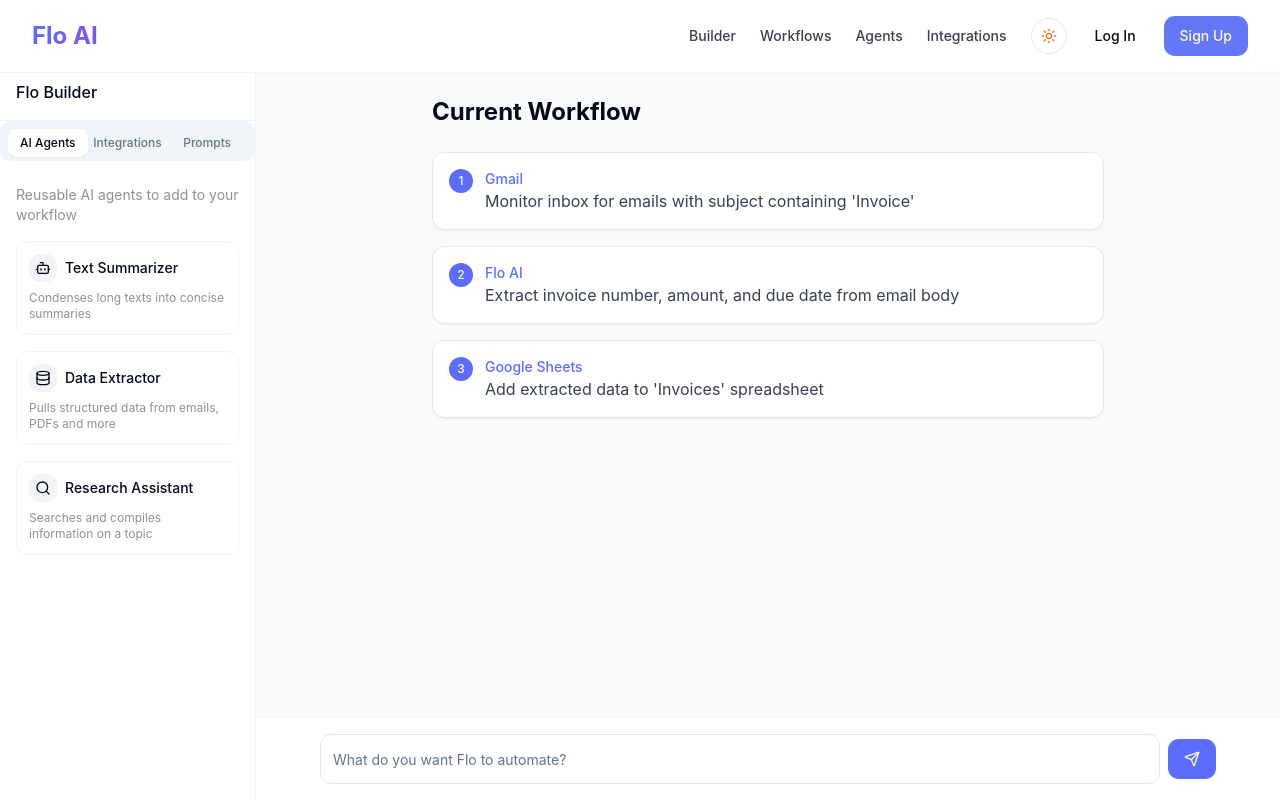
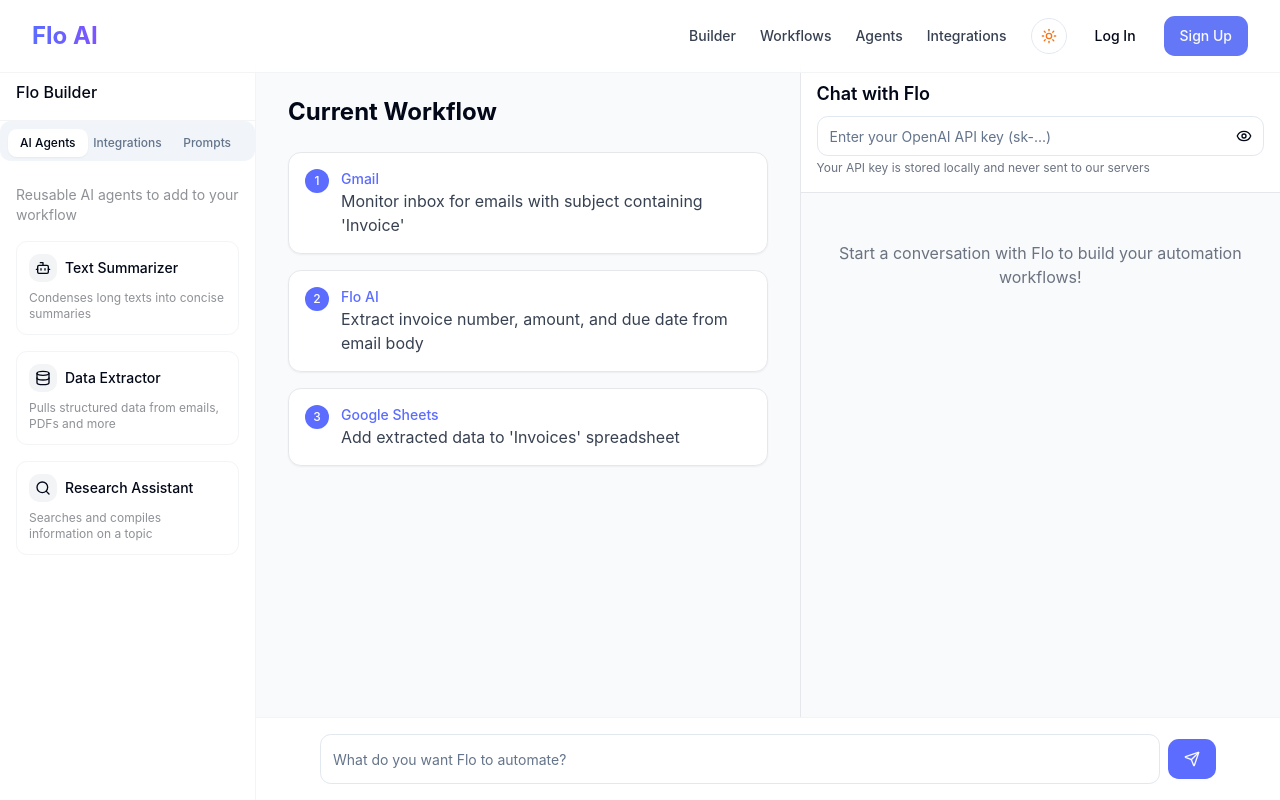
Before and after one commit to muditchopra20/float-automation-hub, a React (Vite) app: page /builder in a window 1280 px wide. Built offline with nearby package versions, Linux system fonts and the light colour scheme.

Commit message:
Feat: Implement functional builder chat
Integrate a conversational AI into the builder chat, enabling it to respond to user prompts and provide workflow suggestions.

```diff
--- /dev/null
+++ b/src/components/builder/api-key-input.tsx
@@ -0,0 +1,69 @@
+
+import React, { useState } from 'react';
+import { Button } from "@/components/ui/button";
+import { Input } from "@/components/ui/input";
+import { Eye, EyeOff, Key } from 'lucide-react';
+
+interface ApiKeyInputProps {
+  apiKey: string;
+  onApiKeyChange: (key: string) => void;
+}
+
+export const ApiKeyInput: React.FC<ApiKeyInputProps> = ({ apiKey, onApiKeyChange }) => {
+  const [showKey, setShowKey] = useState(false);
+  const [isEditing, setIsEditing] = useState(!apiKey);
+
+  if (!isEditing && apiKey) {
+    return (
+      <div className="flex items-center gap-2 mt-2">
+        <Key className="h-4 w-4 text-green-500" />
+        <span className="text-sm text-green-600 dark:text-green-400">API Key configured</span>
+        <Button
+          variant="ghost"
+          size="sm"
+          onClick={() => setIsEditing(true)}
+          className="text-xs"
+        >
+          Change
+        </Button>
+      </div>
+    );
+  }
+
+  return (
+    <div className="mt-2">
+      <div className="flex gap-2">
+        <div className="relative flex-1">
+          <Input
+            type={showKey ? "text" : "password"}
+            placeholder="Enter your OpenAI API key (sk-...)"
+            value={apiKey}
+            onChange={(e) => onApiKeyChange(e.target.value)}
+            className="pr-10 text-sm"
+          />
+          <Button
+            type="button"
+            variant="ghost"
+            size="sm"
+            className="absolute right-0 top-0 h-full px-3"
+            onClick={() => setShowKey(!showKey)}
+          >
+            {showKey ? <EyeOff className="h-4 w-4" /> : <Eye className="h-4 w-4" />}
+          </Button>
+        </div>
+        {apiKey && (
+          <Button
+            size="sm"
+            onClick={() => setIsEditing(false)}
+            className="bg-urban-blue hover:bg-urban-blue/90"
+          >
+            Save
+          </Button>
+        )}
+      </div>
+      <p className="text-xs text-gray-500 dark:text-gray-400 mt-1">
+        Your API key is stored locally and never sent to our servers
+      </p>
+    </div>
+  );
+};
--- /dev/null
+++ b/src/components/builder/chat-message.tsx
@@ -0,0 +1,45 @@
+
+import React from 'react';
+import { Bot, User } from 'lucide-react';
+
+interface ChatMessageProps {
+  message: {
+    id: string;
+    role: 'user' | 'assistant';
+    content: string;
+    timestamp: Date;
+  };
+}
+
+export const ChatMessage: React.FC<ChatMessageProps> = ({ message }) => {
+  const isUser = message.role === 'user';
+
+  return (
+    <div className={`flex gap-3 ${isUser ? 'justify-end' : 'justify-start'}`}>
+      {!isUser && (
+        <div className="w-8 h-8 bg-urban-blue rounded-full flex items-center justify-center flex-shrink-0">
+          <Bot className="h-4 w-4 text-white" />
+        </div>
+      )}
+
+      <div className={`max-w-xs lg:max-w-md px-4 py-2 rounded-lg ${
+        isUser
+          ? 'bg-urban-blue text-white'
+          : 'bg-gray-100 dark:bg-gray-700 text-gray-900 dark:text-gray-100'
+      }`}>
+        <p className="text-sm whitespace-pre-wrap">{message.content}</p>
+        <p className={`text-xs mt-1 opacity-70 ${
+          isUser ? 'text-blue-100' : 'text-gray-500 dark:text-gray-400'
+        }`}>
+          {message.timestamp.toLocaleTimeString([], { hour: '2-digit', minute: '2-digit' })}
+        </p>
+      </div>
+
+      {isUser && (
+        <div className="w-8 h-8 bg-gray-300 dark:bg-gray-600 rounded-full flex items-center justify-center flex-shrink-0">
+          <User className="h-4 w-4 text-gray-600 dark:text-gray-300" />
+        </div>
+      )}
+    </div>
+  );
+};
--- a/src/pages/Builder.tsx
+++ b/src/pages/Builder.tsx
@@ -4,11 +4,21 @@ import { Navbar } from "@/components/layout/navbar";
 import { BuilderSidebar } from "@/components/builder/builder-sidebar";
 import { WorkflowCard } from "@/components/builder/workflow-card";
 import { ChatInput } from "@/components/builder/chat-input";
+import { ChatMessage } from "@/components/builder/chat-message";
+import { ApiKeyInput } from "@/components/builder/api-key-input";
+import { useToast } from "@/hooks/use-toast";
 
 interface WorkflowStep {
   step: number;
   app: string;
   action: string;
+}
+
+interface ChatMessage {
+  id: string;
+  role: 'user' | 'assistant';
+  content: string;
+  timestamp: Date;
 }
 
 const Builder = () => {
@@ -30,9 +40,87 @@ const Builder = () => {
     },
   ]);
 
-  const handleSendMessage = (message: string) => {
-    console.log("Message sent:", message);
-    // In a real app, you'd process this with AI and update the workflow
+  const [messages, setMessages] = useState<ChatMessage[]>([]);
+  const [isLoading, setIsLoading] = useState(false);
+  const [apiKey, setApiKey] = useState(localStorage.getItem('openai-api-key') || '');
+  const { toast } = useToast();
+
+  const handleSendMessage = async (message: string) => {
+    if (!apiKey) {
+      toast({
+        title: "API Key Required",
+        description: "Please enter your OpenAI API key to start chatting.",
+        variant: "destructive",
+      });
+      return;
+    }
+
+    const userMessage: ChatMessage = {
+      id: Date.now().toString(),
+      role: 'user',
+      content: message,
+      timestamp: new Date(),
+    };
+
+    setMessages(prev => [...prev, userMessage]);
+    setIsLoading(true);
+
+    try {
+      const response = await fetch('https://api.openai.com/v1/chat/completions', {
+        method: 'POST',
+        headers: {
+          'Content-Type': 'application/json',
+          'Authorization': `Bearer ${apiKey}`,
+        },
+        body: JSON.stringify({
+          model: 'gpt-4',
+          messages: [
+            {
+              role: 'system',
+              content: 'You are Flo, an AI assistant that helps users create workflow automations. You are knowledgeable about various apps, APIs, and automation tools. Help users design efficient workflows and provide specific, actionable advice about automation.'
+            },
+            ...messages.map(msg => ({
+              role: msg.role,
+              content: msg.content
+            })),
+            {
+              role: 'user',
+              content: message
+            }
+          ],
+          max_tokens: 1000,
+          temperature: 0.7,
+        }),
+      });
+
+      if (!response.ok) {
+        throw new Error(`API Error: ${response.status}`);
+      }
+
+      const data = await response.json();
+      const assistantMessage: ChatMessage = {
+        id: (Date.now() + 1).toString(),
+        role: 'assistant',
+        content: data.choices[0].message.content,
+        timestamp: new Date(),
+      };
+
+      setMessages(prev => [...prev, assistantMessage]);
+    } catch (error) {
+      console.error('Chat error:', error);
+      toast({
+        title: "Chat Error",
+        description: "Failed to get response. Please check your API key and try again.",
+        variant: "destructive",
+      });
+    } finally {
+      setIsLoading(false);
+    }
+  };
+
+  const handleApiKeyChange = (key: string) => {
+    setApiKey(key);
+    localStorage.setItem('openai-api-key', key);
   };
 
   return (
@@ -43,6 +131,8 @@ const Builder = () => {
           <BuilderSidebar />
         </div>
         <div className="flex-1 bg-gray-50 flex flex-col dark:bg-gray-900/90 transition-colors">
+          <div className="flex-1 flex flex-col md:flex-row overflow-hidden">
+            {/* Workflow Section */}
             <div className="flex-1 p-4 md:p-8 overflow-y-auto">
               <div className="max-w-2xl mx-auto">
                 <h1 className="text-2xl font-bold mb-6 dark:text-white">Current Workflow</h1>
@@ -56,6 +146,40 @@ const Builder = () => {
                 ))}
               </div>
             </div>
+
+            {/* Chat Section */}
+            <div className="flex-1 flex flex-col border-l border-gray-200 dark:border-gray-700">
+              <div className="p-4 border-b border-gray-200 dark:border-gray-700 bg-white dark:bg-gray-800">
+                <h2 className="text-lg font-semibold dark:text-white">Chat with Flo</h2>
+                <ApiKeyInput apiKey={apiKey} onApiKeyChange={handleApiKeyChange} />
+              </div>
+
+              <div className="flex-1 overflow-y-auto p-4 space-y-4">
+                {messages.length === 0 && (
+                  <div className="text-center text-gray-500 dark:text-gray-400 mt-8">
+                    <p>Start a conversation with Flo to build your automation workflows!</p>
+                  </div>
+                )}
+
+                {messages.map((msg) => (
+                  <ChatMessage key={msg.id} message={msg} />
+                ))}
+
+                {isLoading && (
+                  <div className="flex justify-start">
+                    <div className="bg-gray-100 dark:bg-gray-700 rounded-lg px-4 py-2 max-w-xs">
+                      <div className="flex space-x-1">
+                        <div className="w-2 h-2 bg-gray-400 rounded-full animate-bounce"></div>
+                        <div className="w-2 h-2 bg-gray-400 rounded-full animate-bounce" style={{animationDelay: '0.1s'}}></div>
+                        <div className="w-2 h-2 bg-gray-400 rounded-full animate-bounce" style={{animationDelay: '0.2s'}}></div>
+                      </div>
+                    </div>
+                  </div>
+                )}
+              </div>
+            </div>
+          </div>
+
           <ChatInput onSend={handleSendMessage} />
         </div>
       </main>
```
Lines whose indentation alone changed are shown as unchanged.
